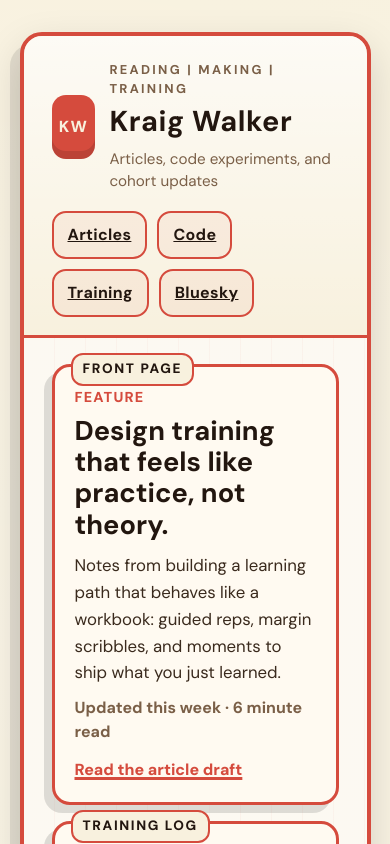
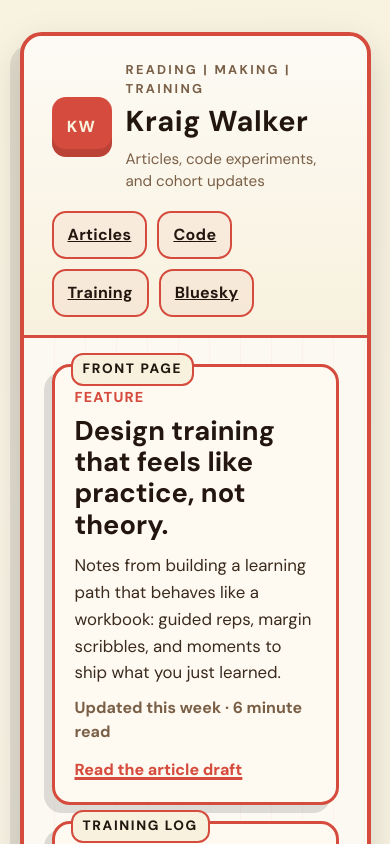
Before and after one commit to KraigWalker/kraig-social, a React (Vite) app in the folder apps/kraig-social/: page / in a window 390 px wide. Shown: the top 844 px of the page. Built offline with nearby package versions, Linux system fonts and the light colour scheme.

Commit message:
feat: update brand-mark dimensions for improved responsiveness

```diff
--- a/apps/kraig-social/src/App.css
+++ b/apps/kraig-social/src/App.css
@@ -59,8 +59,9 @@
 }
 
 .brand-mark {
-  width: 64px;
-  height: 64px;
+  width: clamp(60px, 8vw, 88px);
+  aspect-ratio: 1 / 1;
+  flex-shrink: 0;
   background: var(--ink);
   color: var(--paper);
   border-radius: 14px;
```
